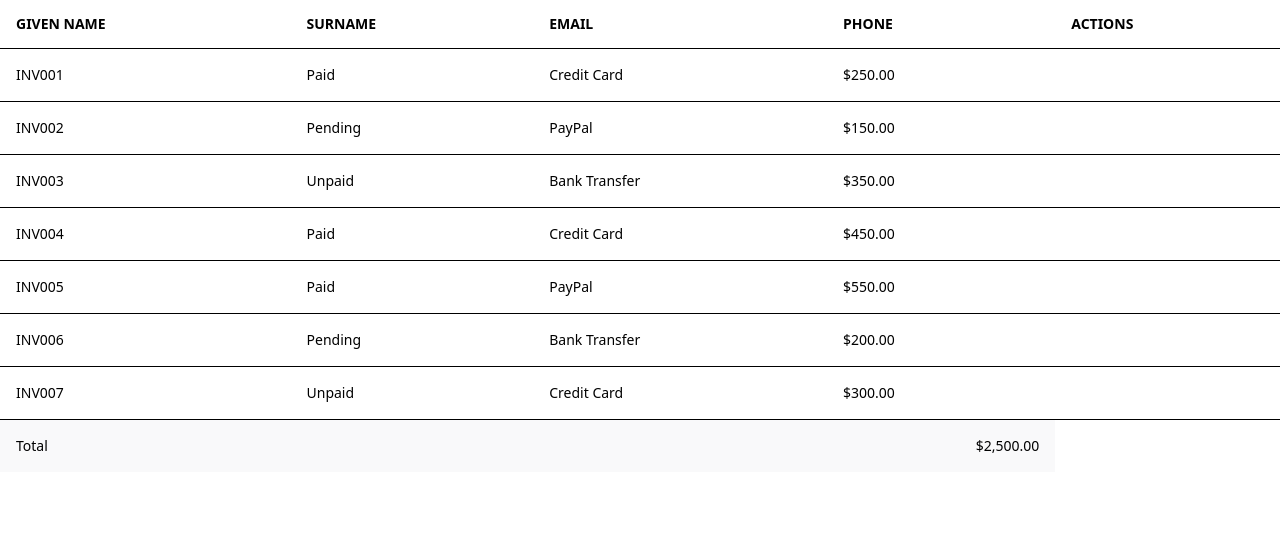
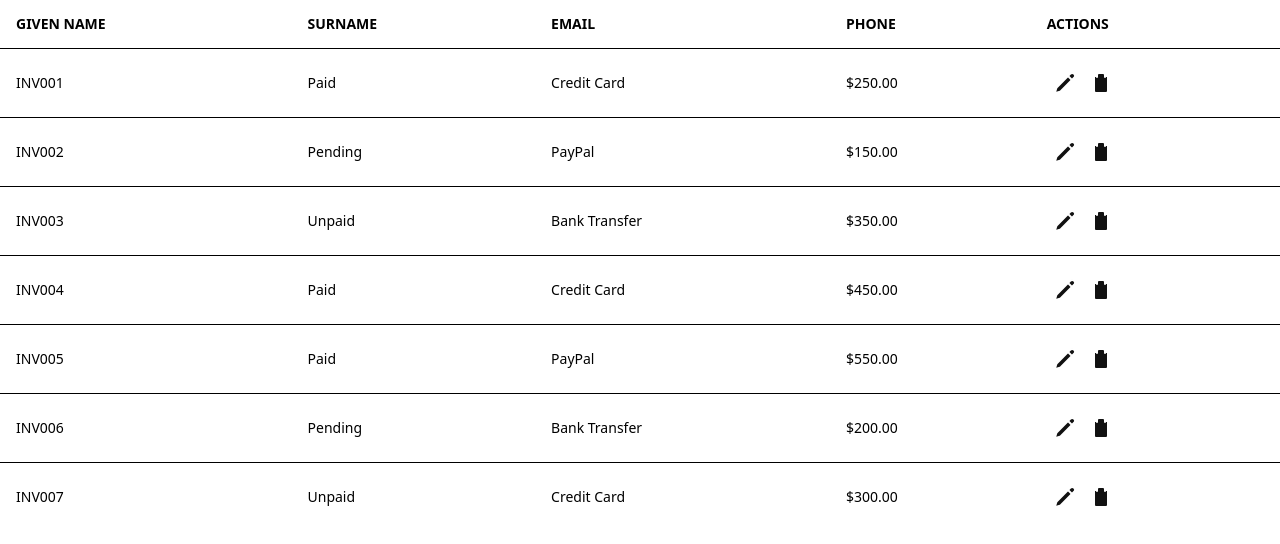
Before and after one commit to xxerick12xx/coding-sample, a React (Vite) app in the folder client/: page / in a window 1280 px wide. Shown: the top 544 px of the page. Built offline with nearby package versions, Linux system fonts and the light colour scheme.

Commit message:
add icon and enhance atoms

```diff
--- a/client/package.json
+++ b/client/package.json
@@ -12,6 +12,7 @@
   "dependencies": {
     "@tailwindcss/vite": "^4.0.0",
     "client": "file:",
+    "lucide-react": "^0.474.0",
     "react": "^18.3.1",
     "react-dom": "^18.3.1",
     "react-router": "^7.1.3",
--- a/client/src/pages/table-page/index.tsx
+++ b/client/src/pages/table-page/index.tsx
@@ -1,6 +1,19 @@
-import { Table } from "./../../ui";
+import { Table, Button } from "./../../ui";
 import { dummyData } from "./table-page.constant";
+import { Trash, Pencil } from "lucide-react";
 
+const ActionComponents = () => {
+  return (
+    <>
+      <Button variant="ghost" size="icon">
+        <Pencil fill="#111" color="#fff" />
+      </Button>
+      <Button variant="ghost" size="icon">
+        <Trash fill="#111" color="#fff" />
+      </Button>
+    </>
+  );
+};
 function TablePage() {
   return (
     <section>
@@ -21,15 +34,12 @@ function TablePage() {
               <Table.Data>{data.paymentStatus}</Table.Data>
               <Table.Data>{data.paymentMethod}</Table.Data>
               <Table.Data>{data.totalAmount}</Table.Data>
+              <Table.Data>
+                <ActionComponents />
+              </Table.Data>
             </Table.Row>
           ))}
         </Table.Body>
-        <Table.Footer>
-          <Table.Row>
-            <Table.Data colSpan={3}>Total</Table.Data>
-            <Table.Data className="text-right">$2,500.00</Table.Data>
-          </Table.Row>
-        </Table.Footer>
       </Table>
     </section>
   );
--- a/client/src/ui/button.tsx
+++ b/client/src/ui/button.tsx
@@ -2,7 +2,8 @@ import * as React from "react";
 
 type ButtonProps = {
   className?: string;
-  variant?: "primary" | "secondary";
+  variant?: "primary" | "secondary" | "ghost";
+  size?: "icon" | "md";
 };
 
 const getVariantClass = (variant: ButtonProps["variant"]) => {
@@ -12,20 +13,34 @@ const getVariantClass = (variant: ButtonProps["variant"]) => {
 
     case "secondary":
       return "bg-destructive text-destructive-foreground shadow-sm hover:bg-destructive/90";
+
+    case "ghost":
+      return "hover:bg-accent hover:text-accent-foreground";
+  }
+};
+
+const getSizeClass = (variant: ButtonProps["size"]) => {
+  switch (variant) {
+    case "md":
+      return "h-9 px-4 py-2";
+
+    case "icon":
+      return "h-9 w-9 p-1";
   }
 };
 
 export const Button = React.forwardRef<
   HTMLButtonElement,
   React.ComponentProps<"button"> & ButtonProps
->(({ className, variant = "primary", ...props }, ref) => {
+>(({ className, variant = "primary", size = "md", ...props }, ref) => {
   console.log({ variant, test: getVariantClass(variant) });
   return (
     <button
       className={`
-          inline-flex items-center justify-center h-9 px-4 py-2 gap-2 whitespace-nowrap rounded-md text-sm font-medium transition-colors focus-visible:outline-none focus-visible:ring-1 focus-visible:ring-ring disabled:pointer-events-none disabled:opacity-50 [&_svg]:pointer-events-none [&_svg]:size-4 [&_svg]:shrink-0
+          inline-flex items-center justify-center gap-2 whitespace-nowrap rounded-md text-sm font-medium transition-colors focus-visible:outline-none focus-visible:ring-1 focus-visible:ring-ring disabled:pointer-events-none disabled:opacity-50
           ${getVariantClass(variant)}
-          ${className}
+          ${getSizeClass(size)}
+          ${className ? className : ""}
           `}
       ref={ref}
       {...props}
--- a/client/src/ui/input.tsx
+++ b/client/src/ui/input.tsx
@@ -8,7 +8,7 @@ export const Input = React.forwardRef<
     <input
       className={`
           flex h-9 w-full rounded-md border border-input bg-transparent px-3 py-1 text-base shadow-sm transition-colors file:border-0 file:bg-transparent file:text-sm file:font-medium file:text-foreground placeholder:text-muted-foreground focus-visible:outline-none focus-visible:ring-1 focus-visible:ring-ring disabled:cursor-not-allowed disabled:opacity-50 md:text-sm
-          ${className}
+          ${className ? className : ""}
           `}
       ref={ref}
       {...props}
--- a/client/src/ui/table.tsx
+++ b/client/src/ui/table.tsx
@@ -18,7 +18,11 @@ const Header = React.forwardRef<
   HTMLTableSectionElement,
   React.HTMLAttributes<HTMLTableSectionElement>
 >(({ className, ...props }, ref) => (
-  <thead ref={ref} className={`[&_tr]:border-b ${className})`} {...props} />
+  <thead
+    ref={ref}
+    className={`[&_tr]:border-b ${className ? className : ""}`}
+    {...props}
+  />
 ));
 Header.displayName = "Table.Header";
 
@@ -28,7 +32,7 @@ const Body = React.forwardRef<
 >(({ className, ...props }, ref) => (
   <tbody
     ref={ref}
-    className={`[&_tr:last-child]:border-0 ${className}`}
+    className={`[&_tr:last-child]:border-0 ${className ? className : ""}`}
     {...props}
   />
 ));
@@ -40,7 +44,9 @@ const Footer = React.forwardRef<
 >(({ className, ...props }, ref) => (
   <tfoot
     ref={ref}
-    className={`border-t bg-muted/50 font-medium [&>tr]:last:border-b-0 ${className}`}
+    className={`border-t bg-muted/50 font-medium [&>tr]:last:border-b-0 ${
+      className ? className : ""
+    }`}
     {...props}
   />
 ));
@@ -52,7 +58,9 @@ const Row = React.forwardRef<
 >(({ className, ...props }, ref) => (
   <tr
     ref={ref}
-    className={`border-b transition-colors hover:bg-muted/50 data-[state=selected]:bg-muted ${className}`}
+    className={`border-b transition-colors hover:bg-muted/50 data-[state=selected]:bg-muted ${
+      className ? className : ""
+    }`}
     {...props}
   />
 ));
@@ -64,7 +72,9 @@ const Head = React.forwardRef<
 >(({ className, ...props }, ref) => (
   <th
     ref={ref}
-    className={`h-12 px-4 text-left align-middle font-bold [&:has([role=checkbox])]:pr-0 ${className}`}
+    className={`h-12 px-4 text-left align-middle font-bold [&:has([role=checkbox])]:pr-0 ${
+      className ? className : ""
+    }`}
     {...props}
   />
 ));
@@ -76,7 +86,9 @@ const Data = React.forwardRef<
 >(({ className, ...props }, ref) => (
   <td
     ref={ref}
-    className={`p-4 align-middle [&:has([role=checkbox])]:pr-0 ${className}`}
+    className={`p-4 align-middle [&:has([role=checkbox])]:pr-0 ${
+      className ? className : ""
+    }`}
     {...props}
   />
 ));
@@ -88,7 +100,9 @@ const Caption = React.forwardRef<
 >(({ className, ...props }, ref) => (
   <caption
     ref={ref}
-    className={`mt-4 text-sm text-muted-foreground ${className}`}
+    className={`mt-4 text-sm text-muted-foreground ${
+      className ? className : ""
+    }`}
     {...props}
   />
 ));
```
Also changed, not shown: 1 other file (tests, documents, lock files or other folders).
